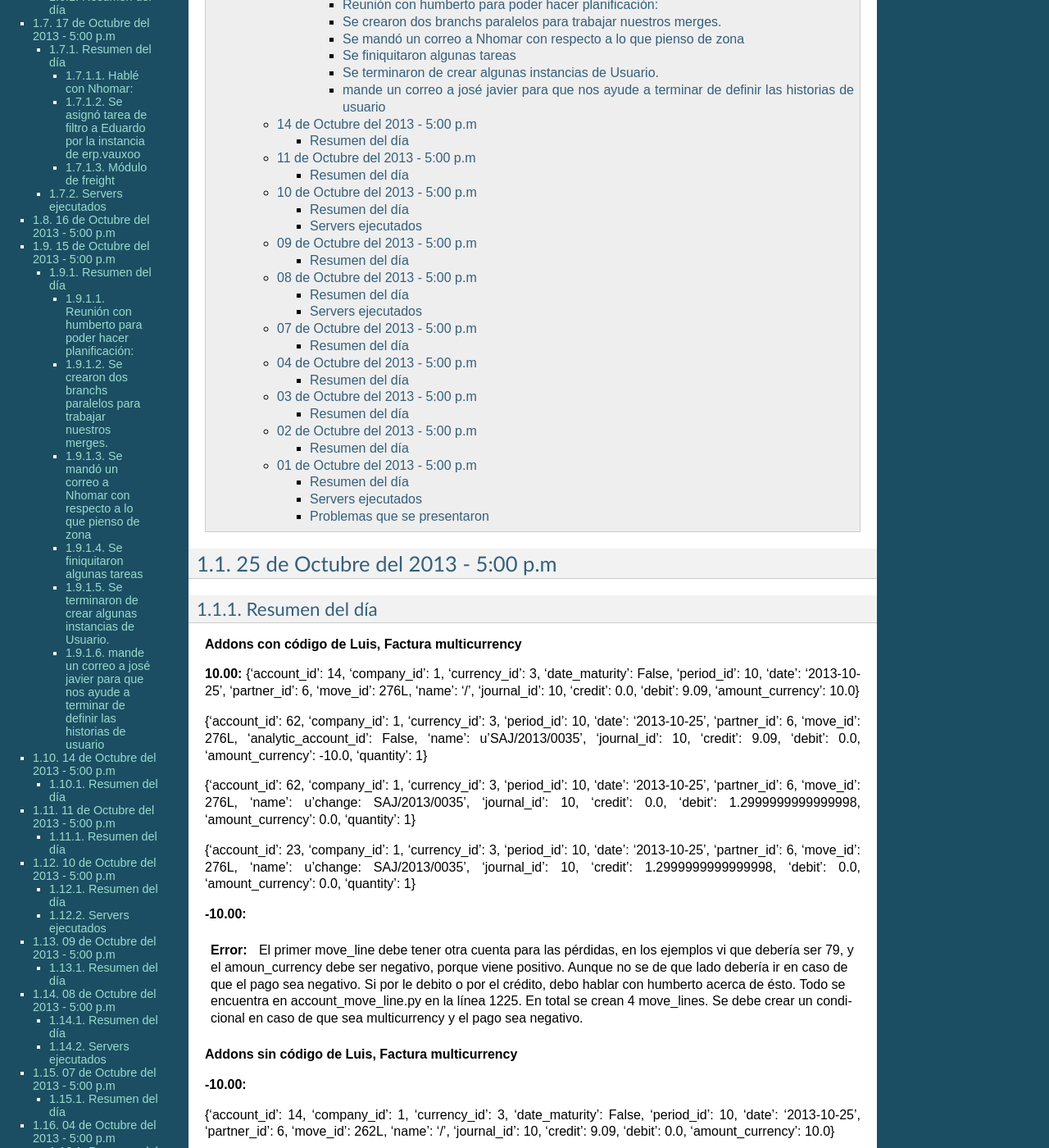
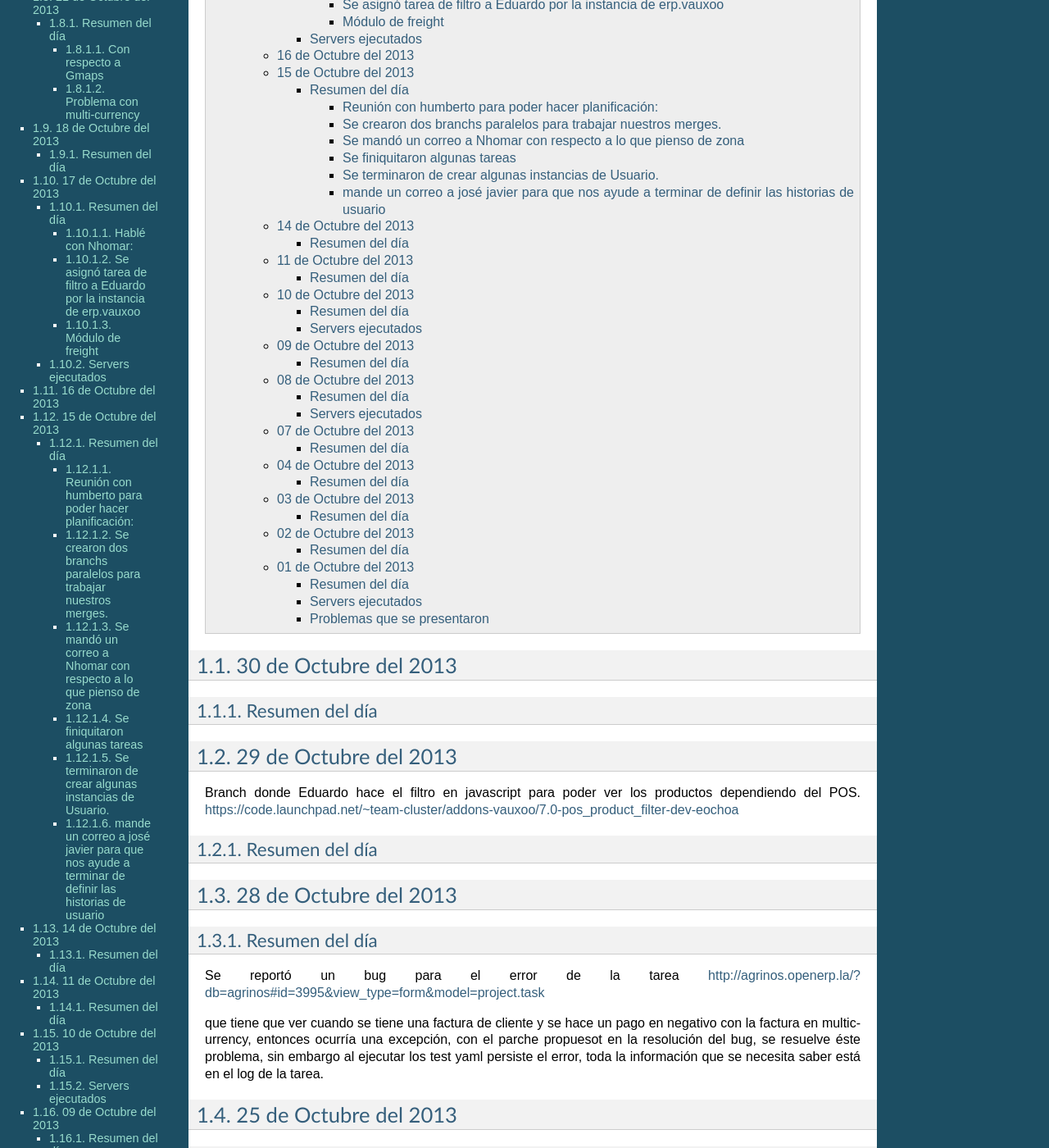
Before and after one commit to yaniaular/knowledge, a Sphinx documentation site: the page built from source/oct-2013.rst, in a window 1280 px wide and 1400 px high, scrolled down 710 px. Shown: the whole window at 82% size. Built offline with Sphinx 7.4.7, drawn with Linux system fonts in a browser that asks for light colours; formulas are drawn with MathJax 3; some of the changed text lies outside the part shown.

Commit message:
[ADD] Resumen 27 de Octubre de 2013, 28 de Octubre de 2013 y 29 de Octubre de 2013

```diff
--- a/source/oct-2013.rst
+++ b/source/oct-2013.rst
@@ -20,12 +20,49 @@
 .. ~~~~~~~~~~~~~~~~~~~~~~~~~~~~
 .. trabajamos en delivery el 30 de sep, 1 de octubre y 2 de octubre
 
-25 de Octubre del 2013 - 5:00 p.m
----------------------------------
+30 de Octubre del 2013
+----------------------
 
 ~~~~~~~~~~~~~~~
 Resumen del día
 ~~~~~~~~~~~~~~~
+
+29 de Octubre del 2013
+----------------------
+
+Branch donde Eduardo hace el filtro en javascript para poder ver los productos dependiendo del POS.
+https://code.launchpad.net/~team-cluster/addons-vauxoo/7.0-pos_product_filter-dev-eochoa
+
+
+~~~~~~~~~~~~~~~
+Resumen del día
+~~~~~~~~~~~~~~~
+
+28 de Octubre del 2013
+----------------------
+
+~~~~~~~~~~~~~~~
+Resumen del día
+~~~~~~~~~~~~~~~
+
+Se reportó un bug para el error de la tarea
+http://agrinos.openerp.la/?db=agrinos#id=3995&view_type=form&model=project.task
+
+que tiene que ver cuando se tiene una factura de cliente y se hace un pago en negativo con la
+factura en multicurrency, entonces ocurría una excepción, con el parche propuesot en la resolución
+del bug, se resuelve éste problema, sin embargo al ejecutar los test yaml persiste el error, toda
+la información que se necesita saber está en el log de la tarea.
+
+25 de Octubre del 2013
+----------------------
+
+~~~~~~~~~~~~~~~
+Resumen del día
+~~~~~~~~~~~~~~~
+Preguntar:
+
+En que columan debe ir si el pago es negativo.
+Como se calculan las peridas o ganancias
 
 
 **Addons con código de Luis, Factura multicurrency**
@@ -88,6 +125,10 @@
 'date': '2013-10-25', 'partner_id': 6, 'move_id': 268L, 'name': '/', 'journal_id': 41, 'credit':
 10.0, 'debit': 0.0, 'amount_currency': 0.0}
 
+{'account_id': 79, 'company_id': 1, 'currency_id': False, 'date_maturity': False, 'period_id': 10,
+'date': '2013-10-25', 'partner_id': 6, 'move_id': 268L, 'name': '/', 'journal_id': 41, 'credit':
+10.0, 'debit': 0.0, 'amount_currency': 0.0}
+
 {'account_id': 62, 'company_id': 1, 'currency_id': False, 'period_id': 10, 'date': '2013-10-25',
 'partner_id': 6, 'move_id': 268L, 'analytic_account_id': False, 'name': u'SAJ/2013/0034',
 'journal_id': 41, 'credit': 10.0, 'debit': 0.0, 'amount_currency': False, 'quantity': 1}
@@ -106,8 +147,8 @@
 'partner_id': 6, 'move_id': 269L, 'analytic_account_id': False, 'name': u'SAJ/2013/0034',
 'journal_id': 41, 'credit': 10.0, 'debit': 0.0, 'amount_currency': False, 'quantity': 1}
 
-24 de Octubre del 2013 - 5:00 p.m
----------------------------------
+24 de Octubre del 2013
+----------------------
 
 ~~~~~~~~~~~~~~~
 Resumen del día
@@ -120,8 +161,8 @@
 account_move_line ya que el error viene de ahi en la línea 1229.
 
 
-23 de Octubre del 2013 - 5:00 p.m
----------------------------------
+23 de Octubre del 2013
+----------------------
 
 ~~~~~~~~~~~~~~~
 Resumen del día
@@ -150,8 +191,8 @@
 - Pago negativo manual sin multicurrency (Bien)
 - Test yaml, sin codigo de Luis (Bien)
 
-22 de Octubre del 2013 - 5:00 p.m
----------------------------------
+22 de Octubre del 2013
+----------------------
 
 ~~~~~~~~~~~~~~~
 Resumen del día
@@ -245,8 +286,8 @@
 
 
 
-21 de Octubre del 2013 - 5:00 p.m
----------------------------------
+21 de Octubre del 2013
+----------------------
 
 ~~~~~~~~~~~~~~~
 Resumen del día
@@ -311,8 +352,8 @@
 
 Revisar porque está explotando.
 
-18 de Octubre del 2013 - 5:00 p.m
----------------------------------
+18 de Octubre del 2013
+----------------------
 ~~~~~~~~~~~~~~~
 Resumen del día
 ~~~~~~~~~~~~~~~
@@ -371,8 +412,8 @@
 
 
 
-17 de Octubre del 2013 - 5:00 p.m
----------------------------------
+17 de Octubre del 2013
+----------------------
 
 http://help.openerp.com/question/21529/how-to-extend-fieldsselection-options-without-overwriting-them/
 
@@ -464,8 +505,8 @@
 --addons-path=../addons/,../web/addons/,../addons-vauxoo-7.0,../freight/7.0-freight_zone-dev2-yani
 -u freight_zone -d freight --xmlrpc-port=8069 --no-xmlrpcs --no-netrp
 
-16 de Octubre del 2013 - 5:00 p.m
----------------------------------
+16 de Octubre del 2013
+----------------------
 
 - Agregar campo many2one a embarque en la orden de venta (que es el mismo de pos.order)
 - Agregar campo capacidad de peso físico en el camion.
@@ -511,8 +552,8 @@
 Donde pasamos todo lo relacionado con flete a éste proyecto, y tambíen el calculo de zonas que
 todavía hay problemas ocn respectos a las horas trabajadas
 
-15 de Octubre del 2013 - 5:00 p.m
----------------------------------
+15 de Octubre del 2013
+----------------------
 
 ~~~~~~~~~~~~~~~
 Resumen del día
@@ -613,8 +654,8 @@
 ~~~~~~~~~~~~~~~~~~~~~~~~~~~~~~~~~~~~~~~~~~~~~~~~~~~~~~~~~~~~~~~~~~~~~~~~~~~~~~~~~~~~~~~~~~~~~~~
 
 
-14 de Octubre del 2013 - 5:00 p.m
----------------------------------
+14 de Octubre del 2013
+----------------------
 
 ~~~~~~~~~~~~~~~
 Resumen del día
@@ -674,8 +715,8 @@
 Enviar correo a Cluster sobre propuesta.
 
 
-11 de Octubre del 2013 - 5:00 p.m
----------------------------------
+11 de Octubre del 2013
+----------------------
 
 ~~~~~~~~~~~~~~~
 Resumen del día
@@ -690,8 +731,8 @@
 Tuve un problema porque al llamar al método print_report se estaba guardando el id del wizard de
 mala manera.
 
-10 de Octubre del 2013 - 5:00 p.m
----------------------------------
+10 de Octubre del 2013
+----------------------
 
 ~~~~~~~~~~~~~~~
 Resumen del día
@@ -711,8 +752,8 @@
 --addons-path=../addons/,../web/addons/,../addons-vauxoo-7.0,../fleet_zone,../base_module_record-dev-yani/
 -u fleet_zone -d delivery --xmlrpc-port=8069 --no-xmlrpcs --no-netrp
 
-09 de Octubre del 2013 - 5:00 p.m
----------------------------------
+09 de Octubre del 2013
+----------------------
 
 ~~~~~~~~~~~~~~~
 Resumen del día
@@ -756,8 +797,8 @@
 alguno, no seguir metiendo picking
 
 
-08 de Octubre del 2013 - 5:00 p.m
----------------------------------
+08 de Octubre del 2013
+----------------------
 
 ~~~~~~~~~~~~~~~
 Resumen del día
@@ -795,8 +836,8 @@
 --addons-path=../addons/,../web/addons/,../addons-vauxoo-7.0,../product_volumetric,../fleet_delivery
 -d delivery --xmlrpc-port=8069 --no-xmlrpcs --no-netrp
 
-07 de Octubre del 2013 - 5:00 p.m
----------------------------------
+07 de Octubre del 2013
+----------------------
 ~~~~~~~~~~~~~~~
 Resumen del día
 ~~~~~~~~~~~~~~~
@@ -814,8 +855,8 @@
 https://code.launchpad.net/~sebastien.beau/openerp-product-attributes/openerp-product-attributes-product-dimension/+merge/171181
 
 
-04 de Octubre del 2013 - 5:00 p.m
----------------------------------
+04 de Octubre del 2013
+----------------------
 ~~~~~~~~~~~~~~~
 Resumen del día
 ~~~~~~~~~~~~~~~
@@ -907,14 +948,14 @@
 
 conectar a http://10.8.0.14:9069/
 
-03 de Octubre del 2013 - 5:00 p.m
----------------------------------
+03 de Octubre del 2013
+----------------------
 ~~~~~~~~~~~~~~~
 Resumen del día
 ~~~~~~~~~~~~~~~
 
-02 de Octubre del 2013 - 5:00 p.m
----------------------------------
+02 de Octubre del 2013
+----------------------
 ~~~~~~~~~~~~~~~
 Resumen del día
 ~~~~~~~~~~~~~~~
@@ -1005,8 +1046,8 @@
 
 #)
 
-01 de Octubre del 2013 - 5:00 p.m
----------------------------------
+01 de Octubre del 2013
+----------------------
 ~~~~~~~~~~~~~~~
 Resumen del día
 ~~~~~~~~~~~~~~~
```
Also changed, not shown: other parts of source/oct-2013.rst (+0 -4 lines).
